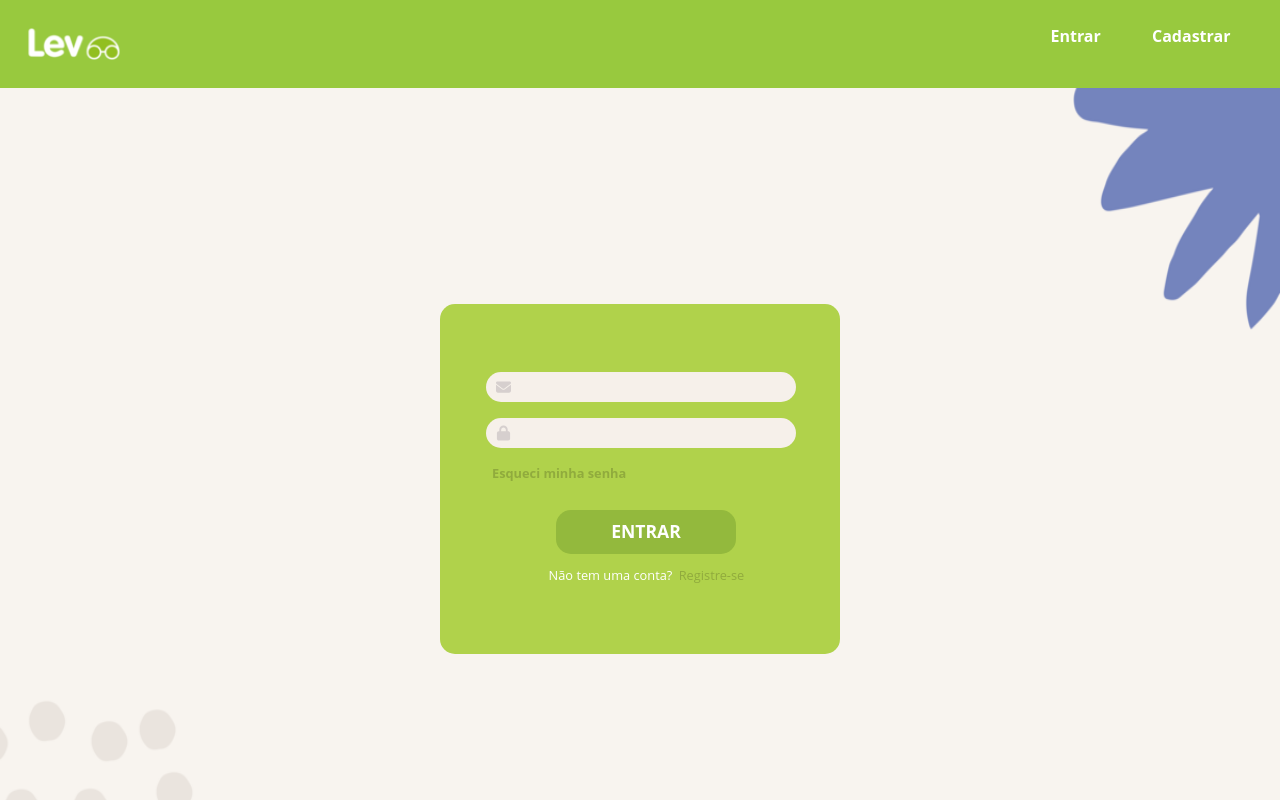
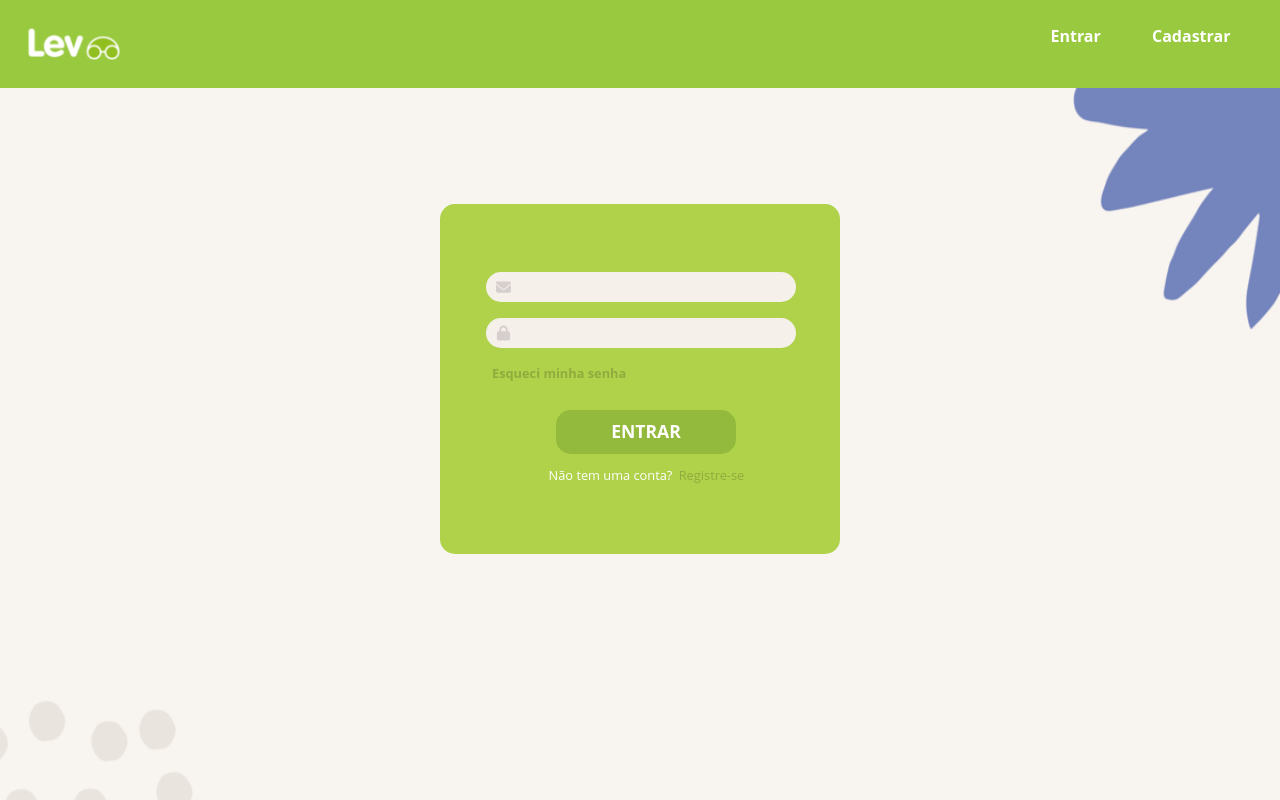
Before and after one commit to caiosafb/app-lev, a React (Create React App) app in the folder frontend/: page /login in a window 1280 px wide. Shown: the top 800 px of the page. Built offline with nearby package versions, Linux system fonts and the light colour scheme; the HTML template or start-up script is replaced by a standard one.

Commit message:
Criacao do contexto do usuario

```diff
--- a/frontend/src/App.js
+++ b/frontend/src/App.js
@@ -9,9 +9,13 @@ import Login from './components/pages/Auth/Login';
 import Register from './components/pages/Auth/Register';
 import Home from './components/pages/Home';
 
+/* contexts */
+import { UserProvider } from './context/UserContext'
+
 function App() {
     return (
         <Router>
+             <UserProvider>
             <Navbar />
             <Routes>
                 <Route path='/login' element={<Container backgroundImage="login"><Login /></Container>} />
@@ -19,6 +23,7 @@ function App() {
                 <Route path='/' element={<Container backgroundImage="home"><Home /></Container>} />
             </Routes>
             <Footer />
+            </UserProvider>
         </Router>
     );
 }
--- a/frontend/src/components/pages/Auth/Login.module.css
+++ b/frontend/src/components/pages/Auth/Login.module.css
@@ -10,7 +10,7 @@
     max-width: 400px;
     border: none;
     height: 350px;
-    margin-top: 200px;
+    margin-top: 100px;
     background-color: #B0D24B;
     border-radius: 15px;
     display: flex; /* Alterado para display: flex; */
--- a/frontend/src/components/pages/Auth/Register.js
+++ b/frontend/src/components/pages/Auth/Register.js
@@ -1,4 +1,4 @@
-import { useState } from 'react';
+import { useContext, useState } from 'react';
 
 import Input from '../../form/inputRegister'
 import { faUser, faEnvelope, faLock } from '@fortawesome/free-solid-svg-icons'; // Importe os ícones necessários
@@ -6,8 +6,12 @@ import { faUser, faEnvelope, faLock } from '@fortawesome/free-solid-svg-icons';
 
 import styles from '../Auth/Register.module.css'
 
+/* contexts */
+import { Context } from '../../../context/UserContext'
+
 function Register() {
     const [user, setUser] = useState({})
+    const { register } = useContext(Context)
 
     function handleChange(e) {
         setUser({...user, [e.target.name]: e.target.value})
@@ -15,7 +19,7 @@ function Register() {
 
     function handleSubmit(e) {
         e.preventDefault()
-        console.log(user)
+        register(user)
     }
     return (
         <div className={styles.container}>
--- /dev/null
+++ b/frontend/src/context/UserContext.js
@@ -0,0 +1,15 @@
+import React, { createContext } from "react";
+
+import useAuth from "../hooks/useAuth";
+
+const Context = createContext();
+
+function UserProvider({ children }) {
+  const {register} = useAuth();
+
+  return (
+    <Context.Provider value={{register}}>{children}</Context.Provider>
+  );
+}
+
+export { Context, UserProvider };
```
